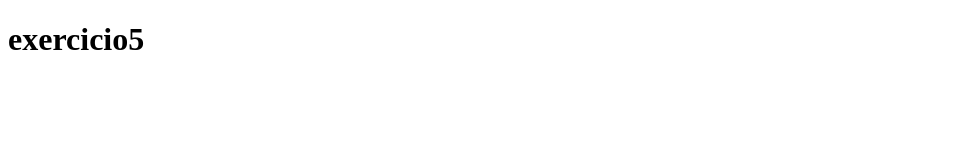
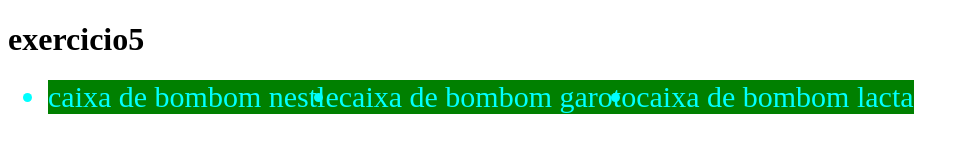
Before and after one commit to geovannafreitas/aulas-frontend, a plain HTML site: page exercicio5.html in a window 1280 px wide. Shown: the whole page, without its empty margins (0-968 px from the left). Drawn offline with Linux system fonts and the light colour scheme.

Commit message:
Add files via upload

```diff
--- a/exercicio5.html
+++ b/exercicio5.html
@@ -5,8 +5,23 @@
     <meta http-equiv="X-UA-Compatible" content="IE=edge">
     <meta name="viewport" content="width=device-width, initial-scale=1.0">
     <title>Document</title>
+    <style>
+    li {
+        color:aqua;
+    background-color:green;
+    font-size:30px;
+ }
+    ul {
+        display:flex;
+    }
+    </style>
 </head>
 <body>
     <h1>exercicio5</h1>
+    <ul>
+        <li> caixa de bombom nestle </li>
+        <li>caixa de bombom garoto</li>
+        <li>caixa de bombom lacta </li>
+    </ul>
 </body>
 </html>
```
Also changed, not shown: exercicio2.html (+12 -0 lines).
